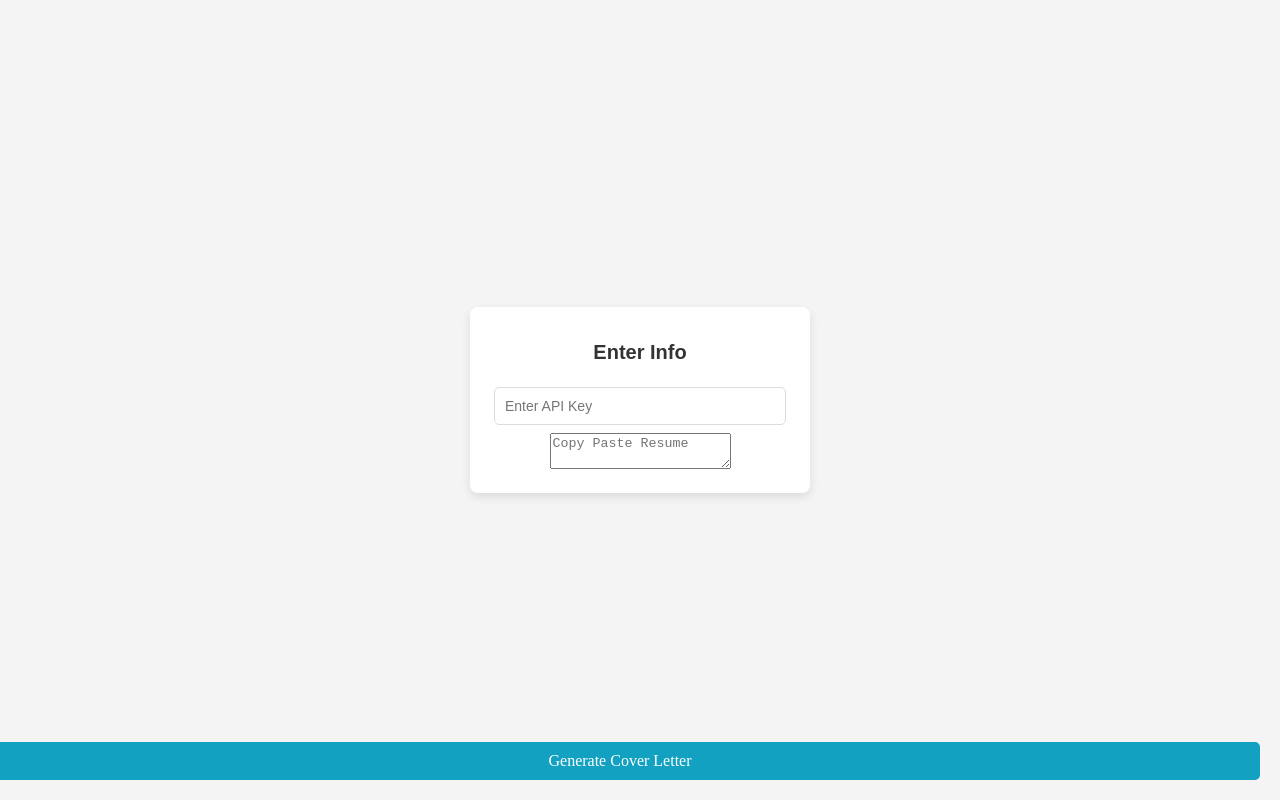
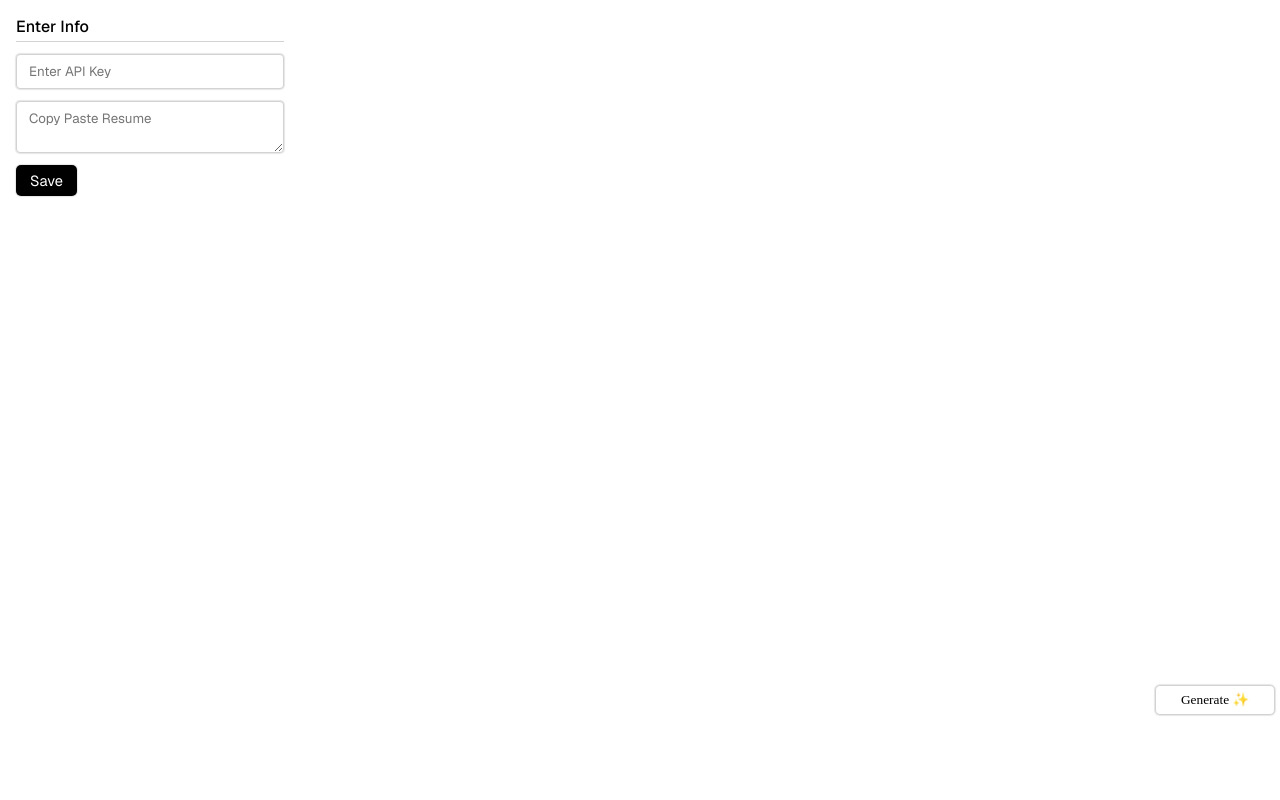
Before and after one commit to Neel49/Simplify-Cover-Letter-Generator, a website built with webpack: page popup.html in a window 1280 px wide. Built offline with nearby package versions, Linux system fonts and the light colour scheme; some packages are replaced by stand-ins of ours; no server answers.

Commit message:
Improved UI

```diff
--- a/popup.html
+++ b/popup.html
@@ -5,16 +5,17 @@
     <meta name="viewport" content="width=device-width, initial-scale=1.0">
     <title>My Extension</title>
     <link rel="stylesheet" href="styles.css">
+    <link href="https://fonts.googleapis.com/css2?family=Geist:wght@100..900&display=swap" rel="stylesheet">
 </head>
 <body>
     <div class="main">
-        <h1>Enter Info</h1>
+
+        <div id="header"><h1>Enter Info</h1></div>
+        <input class="inputs" type="text" placeholder="Enter API Key">
+        <textarea class="inputs" id="resume-input" placeholder="Copy Paste Resume"></textarea>
+
         <div>
-            <input id="api-key-input" type="text" placeholder="Enter API Key">
-        </div>
-        <div>
-            <textarea id="resume-input" placeholder="Copy Paste Resume"></textarea>
-
+            <button id="save-button">Save</button>
         </div>
     </div>
     <script src="popup.js"></script>
--- /dev/null
+++ b/src/const.js
@@ -0,0 +1,57 @@
+const style = document.createElement('style');
+style.innerHTML = `
+  #generate-button {
+    background-color: white;
+    position: fixed;
+    bottom: 85px;
+    right: 5px;
+    width: 120px;
+    height: 30px;
+    padding: 6px 14px;
+    box-sizing: border-box;
+    font-family: "Untitled Sans";
+    color: black;
+    border: 1px solid lightgray;
+    border-radius: 5px;
+    cursor: pointer;
+    box-shadow: 0 0 1px 1px rgba(0, 0, 0, 0.1);
+    z-index: 9999;
+  }
+
+  #generate-button:hover {
+    box-shadow: inset 100px 100px rgba(0,0,0,0.05);
+  }
+
+  #generate-button:disabled {
+    box-shadow: inset 100px 100px rgba(0,0,0,0.05);
+  }
+
+  @keyframes spin {
+    0% {
+      transform: rotate(0deg);
+    }
+    100% {
+      transform: rotate(360deg);
+    }
+  }
+
+  #spinner {
+    border: 1.5px solid rgba(255, 255, 255, 0.3);
+    border-top: 1.5px solid black;
+    border-left: 1.5px solid black;
+    border-right: 1.5px solid black;
+
+    border-radius: 50%;
+    width: 12px;
+    height: 12px;
+
+    animation: spin 1s linear infinite;
+    top: 50%;
+    left: 50%;
+    margin: auto;
+
+    display: none;
+  }
+`;
+
+export { style };
--- a/src/contentScript.js
+++ b/src/contentScript.js
@@ -1,7 +1,3 @@
-
-//console.log = function() {};
-
-// src/contentScript.js
 import { jsPDF } from "jspdf";
 import { useAttachCoverLetter, useGenerateButton } from "./util";
 import { systemMessage } from "./prompts";
--- a/src/util.js
+++ b/src/util.js
@@ -1,37 +1,31 @@
-
+import { style } from "./const";
 
 export const useGenerateButton = ({ onClick, ...props }) => {
   const generateButton = document.createElement("button");
-  generateButton.id = "my-extension-generate-button";
+  generateButton.id = "generate-button";
 
-  generateButton.style.position = "fixed";
-  generateButton.style.bottom = "20px";
-  generateButton.style.right = "20px";
-  generateButton.style.zIndex = "9999";
-  generateButton.style.padding = "10px 20px";
-  generateButton.style.boxSizing = "border-box";
-  generateButton.style.backgroundColor = "rgb(18 161 192)";
-  generateButton.style.fontFamily = "Untitled Sans";
-  generateButton.style.color = "#fff";
-  generateButton.style.border = "none";
-  generateButton.style.borderRadius = "5px";
-  generateButton.style.cursor = "pointer";
+  const spinner = document.createElement("div");
+  spinner.id = "spinner";
 
+  generateButton.appendChild(spinner);
+
+  document.head.appendChild(style);
   document.body.appendChild(generateButton);
 
   generateButton.onclick = onClick;
 
   const setButtonLoading = () => {
-    generateButton.textContent = "Loading...";
-    generateButton.style.backgroundColor = "gray";
+    generateButton.textContent = "";
+    spinner.style.display = 'inline-block';
+    generateButton.disabled = true;
   };
 
   const setButtonActive = () => {
-    generateButton.textContent = "Generate Cover Letter";
-    generateButton.style.backgroundColor = "rgb(18 161 192)";
+    generateButton.disabled = false;
+    generateButton.textContent = "Generate ✨";
   };
 
-  return {setButtonLoading, setButtonActive};
+  return { setButtonLoading, setButtonActive };
 };
 
 export const useAttachCoverLetter = async () => {
--- a/styles.css
+++ b/styles.css
@@ -1,60 +1,71 @@
-/* General Styling */
-body {
-  font-family: 'Arial', sans-serif;
-  background: #f4f4f4;
-  display: flex;
-  justify-content: center;
-  align-items: center;
-  height: 100vh;
+* {
   margin: 0;
+  padding: 0;
+  font-family: 'Geist', sans-serif;
 }
 
-/* Main Container */
-.main {
-  background: #ffffff;
-  padding: 20px;
-  border-radius: 8px;
-  box-shadow: 0 4px 10px rgba(0, 0, 0, 0.1);
-  text-align: center;
+body {
   width: 300px;
+  height: auto;
+  border-radius: 12px;
+  overflow: hidden;
 }
 
-/* Heading */
-h1 {
-  font-size: 20px;
-  margin-bottom: 15px;
-  color: #333;
+.main {
+  padding: 12px 16px;
+  display: flex;
+  flex-direction: column;
+  gap: 12px;
+  width: 300px;
+  align-items: flex-start;
+  box-sizing: border-box;
+  border-radius: 12px;
 }
 
-/* Input Fields */
-input {
-  width: 90%;
-  padding: 10px;
-  margin: 8px 0;
-  border: 1px solid #ddd;
-  border-radius: 5px;
-  font-size: 14px;
-  transition: border 0.3s;
+#header {
+  border-bottom: 1px solid lightgray;
+  width: 100%;
+  padding: 4px 0px;
 }
 
-input:focus {
-  border-color: #007BFF;
-  outline: none;
+#header > h1 {
+  font-weight: 500;
+  font-size: 12pt;
+  text-align: left;
 }
 
-/* Button */
-button {
+.inputs {
   width: 100%;
-  padding: 10px;
-  background: #007BFF;
+  outline: none;
+  border-radius: 4px;
+  border: 1px solid lightgray;
+  box-sizing: border-box;
+  padding: 8px 12px;
+  font-size: 10pt;
+  box-shadow: 0 0 1px 1px rgba(0,0,0,0.1);
+}
+
+.inputs:focus {
+  border: 1px solid gray;
+}
+
+#resume-input {
+  resize: vertical;
+  min-height: fit-content;
+}
+
+#save-button {
+  background-color: black;
+  padding: 6px 14px;
+  font-size: 11pt;
+  outline: none;
   color: white;
   border: none;
   border-radius: 5px;
-  font-size: 16px;
   cursor: pointer;
-  transition: "background 0.3s";
+  box-shadow: 0 0 1px 1px rgba(0,0,0,0.1);
 }
 
-button:hover {
-  background: #0056b3;
+#save-button:hover {
+  box-shadow: inset 100px 100px rgba(255, 255, 255, 0.2);
 }
```
